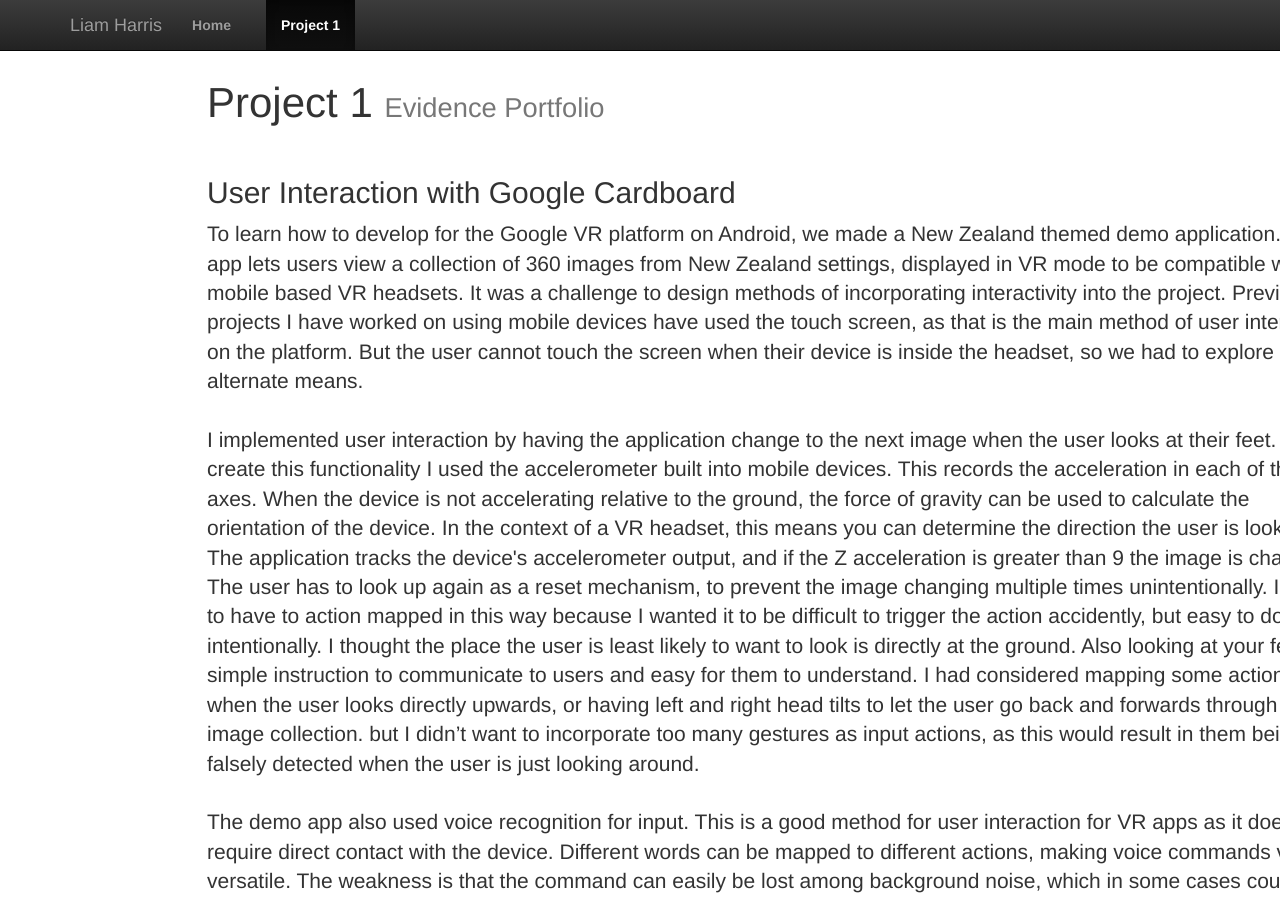
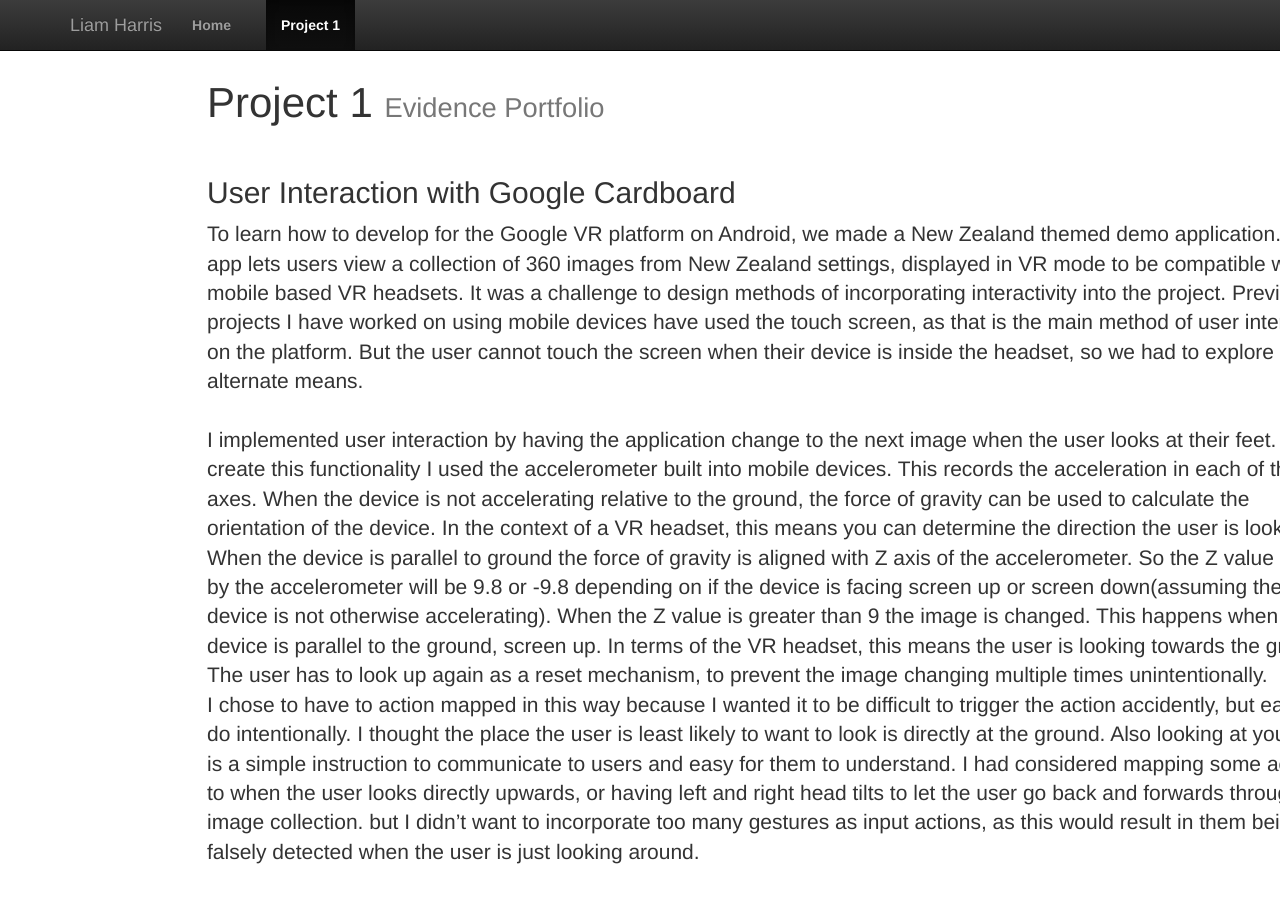
Before and after one commit to harrl7/harrl7.github.io, a Jekyll site: the page built from project1/index.html, in a window 1280 px wide and 900 px high. Built offline with Jekyll 4.4.1, drawn with Linux system fonts in a browser that asks for light colours.

Commit message:
Create index.html

```diff
--- a/project1/index.html
+++ b/project1/index.html
@@ -10,11 +10,13 @@ title: Project 1
 	<h2>User Interaction with Google Cardboard</h2>
 
 	<p>
-	To learn how to develop for the Google VR platform on Android, we made a New Zealand themed demo application. The app lets users view a collection of 360 images from New Zealand settings, displayed in VR mode to be compatible with mobile based VR headsets. It was a challenge to design methods of incorporating interactivity into the project.
-	Previous projects I have worked on using mobile devices have used the touch screen, as that is the main method of user interaction on the platform. But the user cannot touch the screen when their device is inside the headset, so we had to explore alternate means.
+	To learn how to develop for the Google VR platform on Android, we made a New Zealand themed demo application. The app lets users 		view a collection of 360 images from New Zealand settings, displayed in VR mode to be compatible with mobile based VR headsets. 	It was a challenge to design methods of incorporating interactivity into the project.
+	Previous projects I have worked on using mobile devices have used the touch screen, as that is the main method of user 	interaction on the platform. But the user cannot touch the screen when their device is inside the headset, so we had to explore alternate means.
  	<br><br>
 	I implemented user interaction by having the application change to the next image when the user looks at their feet. To create this functionality I used the accelerometer built into mobile devices. This records the acceleration in each of the 3 axes. When the device is not accelerating relative to the ground, the force of gravity can be used to calculate the orientation of the device. In the context of a VR headset, this means you can determine the direction the user is looking.
-	The application tracks the device's accelerometer output, and if the Z acceleration is greater than 9 the image is changed. The user has to look up again as a reset mechanism, to prevent the image changing multiple times unintentionally.
+		<br>
+	When the device is parallel to ground the force of gravity is aligned with Z axis of the accelerometer. So the Z value given by the accelerometer will be 9.8 or -9.8 depending on if the device is facing screen up or screen down(assuming the device is not otherwise accelerating). When the Z value is greater than 9 the image is changed. This happens when the device is parallel to the ground, screen up. In terms of the VR headset, this means the user is looking towards the ground. The user has to look up again as a reset mechanism, to prevent the image changing multiple times unintentionally.
+		<br>
 	I chose to have to action mapped in this way because I wanted it to be difficult to trigger the action accidently, but easy to do intentionally. I thought the place the user is least likely to want to look is directly at the ground. Also looking at your feet is a simple instruction to communicate to users and easy for them to understand. I had considered mapping some actions to when the user looks directly upwards, or having left and right head tilts to let the user go back and forwards through the image collection. but I didn’t want to incorporate too many gestures as input actions, as this would result in them being falsely detected when the user is just looking around.
 	<br><br>
 	The demo app also used voice recognition for input. This is a good method for user interaction for VR apps as it does not require direct contact with the device. Different words can be mapped to different actions, making voice commands very versatile. The weakness is that the command can easily be lost among background noise, which in some cases could result in the wrong action being triggered. Also Android voice recognition is only available through an internet connection. But I consider these to be acceptable faults for the functionality offered.
```
